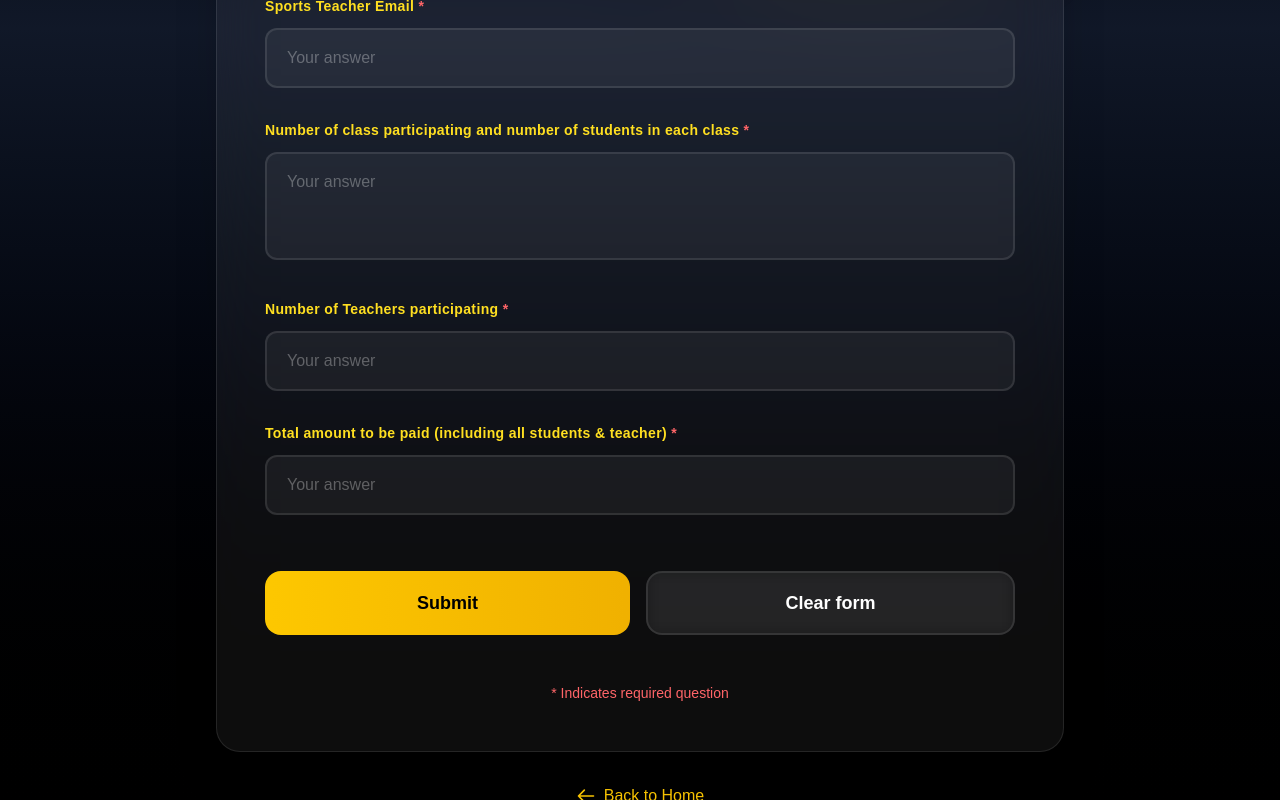
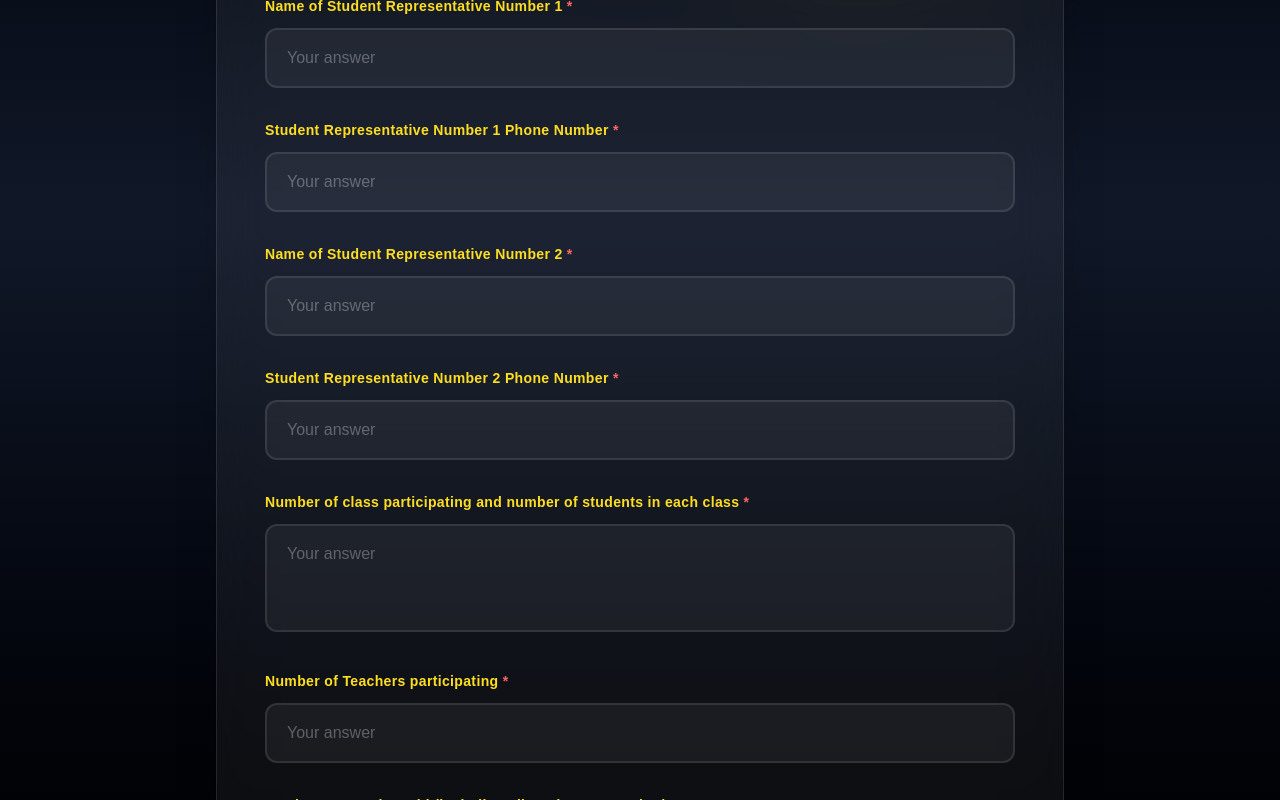
Before and after one commit to rudhamoy/xtrnia, a Next.js app: page /register in a window 1280 px wide. Shown: the part 820-1620 px from the top of the page. Built offline with nearby package versions, Linux system fonts and the light colour scheme.

Commit message:
refactoring the registration form and the upcoming competittion

```diff
--- a/app/page.tsx
+++ b/app/page.tsx
@@ -109,12 +109,12 @@ export default function Home() {
           <div className="grid grid-cols-2 md:grid-cols-4 gap-6 max-w-7xl mx-auto">
             {[
               { label: "Debates", color: "from-blue-500/20 to-blue-600/20", image: "/34.jpg" },
-              { label: "Treasure Hunting", color: "from-amber-500/20 to-amber-600/20", image: "/35.jpg" },
+              { label: "Treasure Hunt", color: "from-amber-500/20 to-amber-600/20", image: "/35.jpg" },
               { label: "Chess", color: "from-purple-500/20 to-purple-600/20", image: "/36.jpg" },
               { label: "Art", color: "from-pink-500/20 to-pink-600/20", image: "/37.jpg" },
               { label: "Dance", color: "from-rose-500/20 to-rose-600/20", image: "/38.jpg" },
               { label: "Music", color: "from-indigo-500/20 to-indigo-600/20", image: "/39.jpg" },
-              { label: "Sports", color: "from-green-500/20 to-green-600/20", image: "/40.jpg" },
+              { label: "Sports", color: "from-green-500/20 to-green-600/20", image: "/sports.jpg" },
               { label: "Environment", color: "from-emerald-500/20 to-emerald-600/20", image: "/41.jpg" },
             ].map((item, i) => (
               <div
@@ -142,7 +142,7 @@ export default function Home() {
 
                   {/* Label - always visible, enhanced on hover with glass effect */}
                   <div className="absolute bottom-0 left-0 right-0 p-4 z-10">
-                    <div className="bg-black/20 backdrop-blur-sm rounded-xl px-4 py-2.5 group-hover:bg-black/30 transition-all duration-500 shadow-lg border border-white/10">
+                    <div className="bg-black/20 backdrop-blur-sm rounded-xl px-3 py-2 group-hover:bg-black/30 transition-all duration-500 shadow-lg border border-white/10">
                       <p className="text-white text-sm font-bold tracking-wide text-center drop-shadow-lg">
                         {item.label}
                       </p>
--- a/app/register/page.tsx
+++ b/app/register/page.tsx
@@ -31,7 +31,10 @@ export default function Register() {
     schoolAddress: "",
     teacherName: "",
     teacherContact: "",
-    teacherEmail: "",
+    studentRep1Name: "",
+    studentRep1Phone: "",
+    studentRep2Name: "",
+    studentRep2Phone: "",
     classInfo: "",
     teachersParticipating: "",
     totalAmount: "",
@@ -82,7 +85,10 @@ export default function Register() {
         schoolAddress: "",
         teacherName: "",
         teacherContact: "",
-        teacherEmail: "",
+        studentRep1Name: "",
+        studentRep1Phone: "",
+        studentRep2Name: "",
+        studentRep2Phone: "",
         classInfo: "",
         teachersParticipating: "",
         totalAmount: "",
@@ -212,15 +218,63 @@ export default function Register() {
               />
             </div>
 
-            {/* Sports Teacher Email */}
+            {/* Name of Student Representative Number 1 */}
             <div className="group">
               <label className="block text-yellow-300 font-bold text-sm mb-3 tracking-wide">
-                Sports Teacher Email <span className="text-red-400">*</span>
+                Name of Student Representative Number 1 <span className="text-red-400">*</span>
               </label>
               <input
-                type="email"
-                name="teacherEmail"
-                value={formData.teacherEmail}
+                type="text"
+                name="studentRep1Name"
+                value={formData.studentRep1Name}
+                onChange={handleChange}
+                required
+                placeholder="Your answer"
+                className="w-full bg-white/5 border-2 border-white/10 rounded-xl px-5 py-4 text-white placeholder-white/30 focus:outline-none focus:border-yellow-400/50 focus:bg-white/10 transition-all duration-300 group-hover:border-white/20"
+              />
+            </div>
+
+            {/* Student Representative Number 1 Phone Number */}
+            <div className="group">
+              <label className="block text-yellow-300 font-bold text-sm mb-3 tracking-wide">
+                Student Representative Number 1 Phone Number <span className="text-red-400">*</span>
+              </label>
+              <input
+                type="tel"
+                name="studentRep1Phone"
+                value={formData.studentRep1Phone}
+                onChange={handleChange}
+                required
+                placeholder="Your answer"
+                className="w-full bg-white/5 border-2 border-white/10 rounded-xl px-5 py-4 text-white placeholder-white/30 focus:outline-none focus:border-yellow-400/50 focus:bg-white/10 transition-all duration-300 group-hover:border-white/20"
+              />
+            </div>
+
+            {/* Name of Student Representative Number 2 */}
+            <div className="group">
+              <label className="block text-yellow-300 font-bold text-sm mb-3 tracking-wide">
+                Name of Student Representative Number 2 <span className="text-red-400">*</span>
+              </label>
+              <input
+                type="text"
+                name="studentRep2Name"
+                value={formData.studentRep2Name}
+                onChange={handleChange}
+                required
+                placeholder="Your answer"
+                className="w-full bg-white/5 border-2 border-white/10 rounded-xl px-5 py-4 text-white placeholder-white/30 focus:outline-none focus:border-yellow-400/50 focus:bg-white/10 transition-all duration-300 group-hover:border-white/20"
+              />
+            </div>
+
+            {/* Student Representative Number 2 Phone Number */}
+            <div className="group">
+              <label className="block text-yellow-300 font-bold text-sm mb-3 tracking-wide">
+                Student Representative Number 2 Phone Number <span className="text-red-400">*</span>
+              </label>
+              <input
+                type="tel"
+                name="studentRep2Phone"
+                value={formData.studentRep2Phone}
                 onChange={handleChange}
                 required
                 placeholder="Your answer"
@@ -308,7 +362,10 @@ export default function Register() {
                     schoolAddress: "",
                     teacherName: "",
                     teacherContact: "",
-                    teacherEmail: "",
+                    studentRep1Name: "",
+                    studentRep1Phone: "",
+                    studentRep2Name: "",
+                    studentRep2Phone: "",
                     classInfo: "",
                     teachersParticipating: "",
                     totalAmount: "",
```
Also changed, not shown: public/sports.jpg (added).
